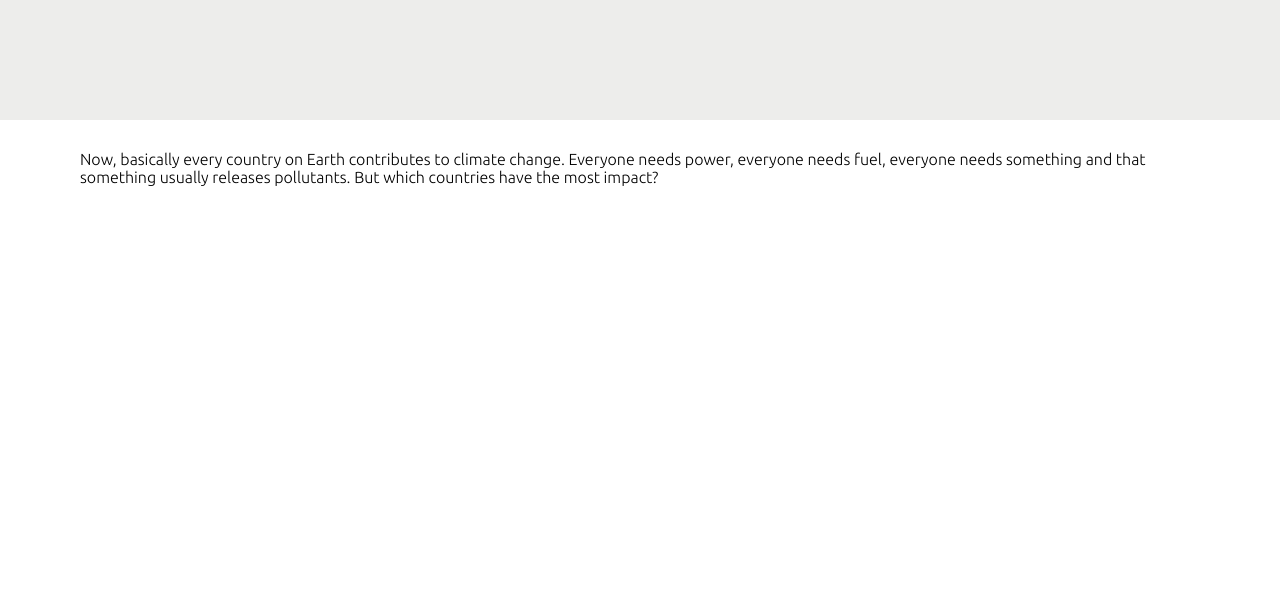
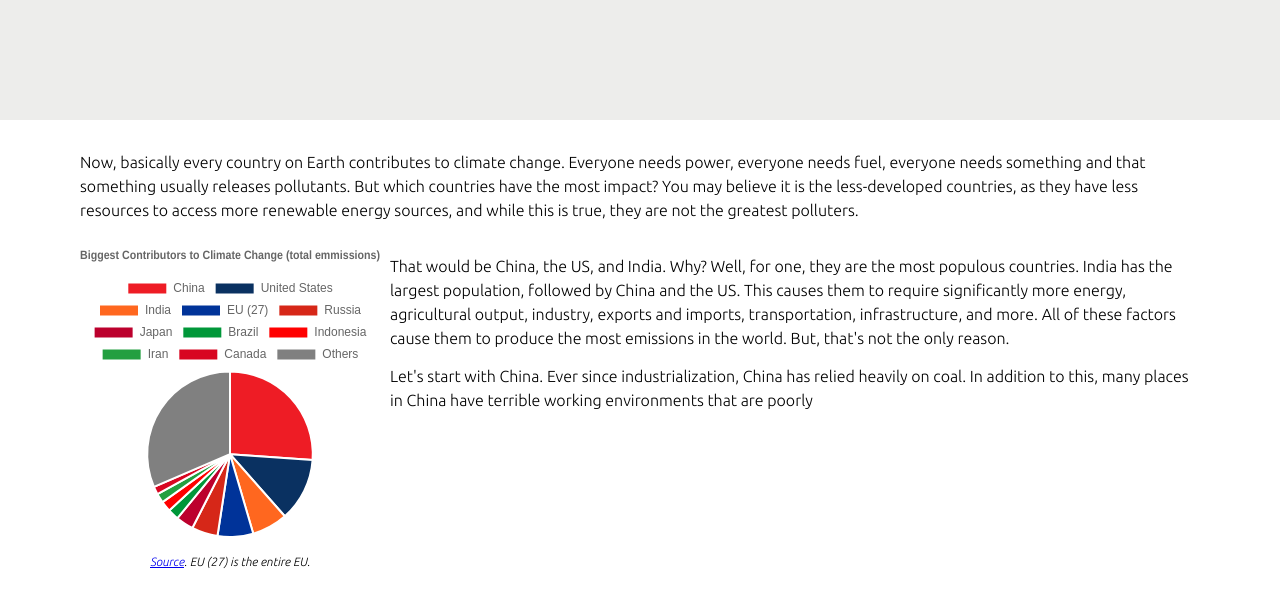
Before and after one commit to dmaniel1/apenvironmentalsite, a plain HTML site: page countries.html in a window 1280 px wide. Shown: the part 224-840 px from the top of the page. Before the commit the page ends 800 px from the top, so only its background shows below. Drawn offline with nearby package versions, Linux system fonts and the light colour scheme.

Commit message:
deleted stuff

```diff
--- a/countries.html
+++ b/countries.html
@@ -3,8 +3,6 @@
     <head>
         <title>Which countries are most responsible?</title>
         <link rel="stylesheet" href="general.css">
-        <script type="text/javascript" src="main.js" defer></script>
-        <script src="node_modules/chartjs/dist/chart.umd.js"></script>
         <meta charset="utf-8">
         <link rel="preconnect" href="https://fonts.googleapis.com">
         <link rel="preconnect" href="https://fonts.gstatic.com" crossorigin>
@@ -24,29 +22,56 @@
             <h2>Does the answer suprise you?</h2>
         </div>
         <div class="content">
-            <p>Now, basically every country on Earth contributes to climate change. Everyone needs power, everyone needs fuel, everyone needs something and that something usually releases pollutants. But which countries have the most impact?</p>
-            <div class="chart">
-                <canvas id="countries"></canvas>
+            <p>Now, basically every country on Earth contributes to climate change. Everyone needs power, everyone needs fuel, everyone needs something and that something usually releases pollutants. But which countries have the most impact? You may believe it is the less-developed countries, as they have less resources to access more renewable energy sources, and while this is true, they are not the greatest polluters.</p>
+            <div class="column">
+                <div class="chart">
+                    <canvas id="countries"></canvas>
+                    <p><a href="https://www.wri.org/insights/interactive-chart-shows-changes-worlds-top-10-emitters" target="_blank">Source</a>. EU (27) is the entire EU.</p>
+                </div>
+                <p>That would be China, the US, and India. Why? Well, for one, they are the most populous countries. India has the largest population, followed by China and the US. This causes them to require significantly more energy, agricultural output, industry, exports and imports, transportation, infrastructure, and more. All of these factors cause them to produce the most emissions in the world. But, that's not the only reason.<br>Let's start with China. Ever since industrialization, China has relied heavily on coal. In addition to this, many places in China have terrible working environments that are poorly </p>
             </div>
+            <script src="https://cdn.jsdelivr.net/npm/chart.js"></script>
             <script>
                 const ctx = document.getElementById('countries');
 
                 new Chart(ctx, {
-                    type: 'bar',
+                    type: 'pie',
                     data: {
-                    labels: ['Red', 'Blue', 'Yellow', 'Green', 'Purple', 'Orange'],
+                    labels: ['China', 'United States', 'India', 'EU (27)', 'Russia', 'Japan','Brazil', 'Indonesia', 'Iran', 'Canada', 'Others'],
                     datasets: [{
-                        label: '# of Votes',
-                        data: [12, 19, 3, 5, 2, 3],
-                        borderWidth: 1
+                        label: ' MtCO2e',
+                        data: [12705, 6001, 3394, 3383, 2476, 1665, 1057, 1002, 893, 736, 15298],
+                        backgroundColor: [
+                            '#EE1C25',
+                            '#0A3161',
+                            '#FF671F',
+                            '#003399',
+                            '#D62718',
+                            '#BC002D',
+                            '#009739',
+                            '#ff0000',
+                            '#239F40',
+                            '#D80621',
+                            'gray'
+                        ],
+                        hoverOffset: 4
                     }]
                     },
                     options: {
-                    scales: {
-                        y: {
-                        beginAtZero: true
-                        }
-                    }
+                        plugins: {
+                            title: {
+                                display: true,
+                                text: "Biggest Contributors to Climate Change (total emmissions)"
+                            },
+                            legend: {
+                                labels: {
+                                    font: {
+                                        family: "'Ubuntu', sans-serif"
+                                    }
+                                }
+                            }
+                        },
+                        animation: false
                     }
                 });
             </script>
--- a/general.css
+++ b/general.css
@@ -38,6 +38,14 @@ body {
     background-color: #2da64d;
     color: #262523;
     box-shadow: 0 0 5px 3px #2da64d;
+}
+p {
+    line-height: calc(1rem + .5rem);
+}
+br {
+    display: block;
+    content: "";
+    margin-bottom: 14px;
 }
 .header {
     display: block;
@@ -85,3 +93,21 @@ body {
     overflow: hidden;
     background: rgba(70, 50, 2, 0.6);
 }
+.chart {
+    flex: 2;
+    display: inline-block;
+    width: 500px;
+    height: 100%;
+    justify-self: right;
+    /* float: left; */
+}
+.chart p {
+    text-align: center;
+    font-style: italic;
+    font-size: 12px;
+}
+.column {
+    display: flex;
+    column-count: 3;
+    column-gap: 10px;
+}
--- a/package.json
+++ /dev/null
@@ -1,5 +0,0 @@
-{
-  "dependencies": {
-    "chart.js": "^4.4.9"
-  }
-}
```
Also changed, not shown: 1 other file.
